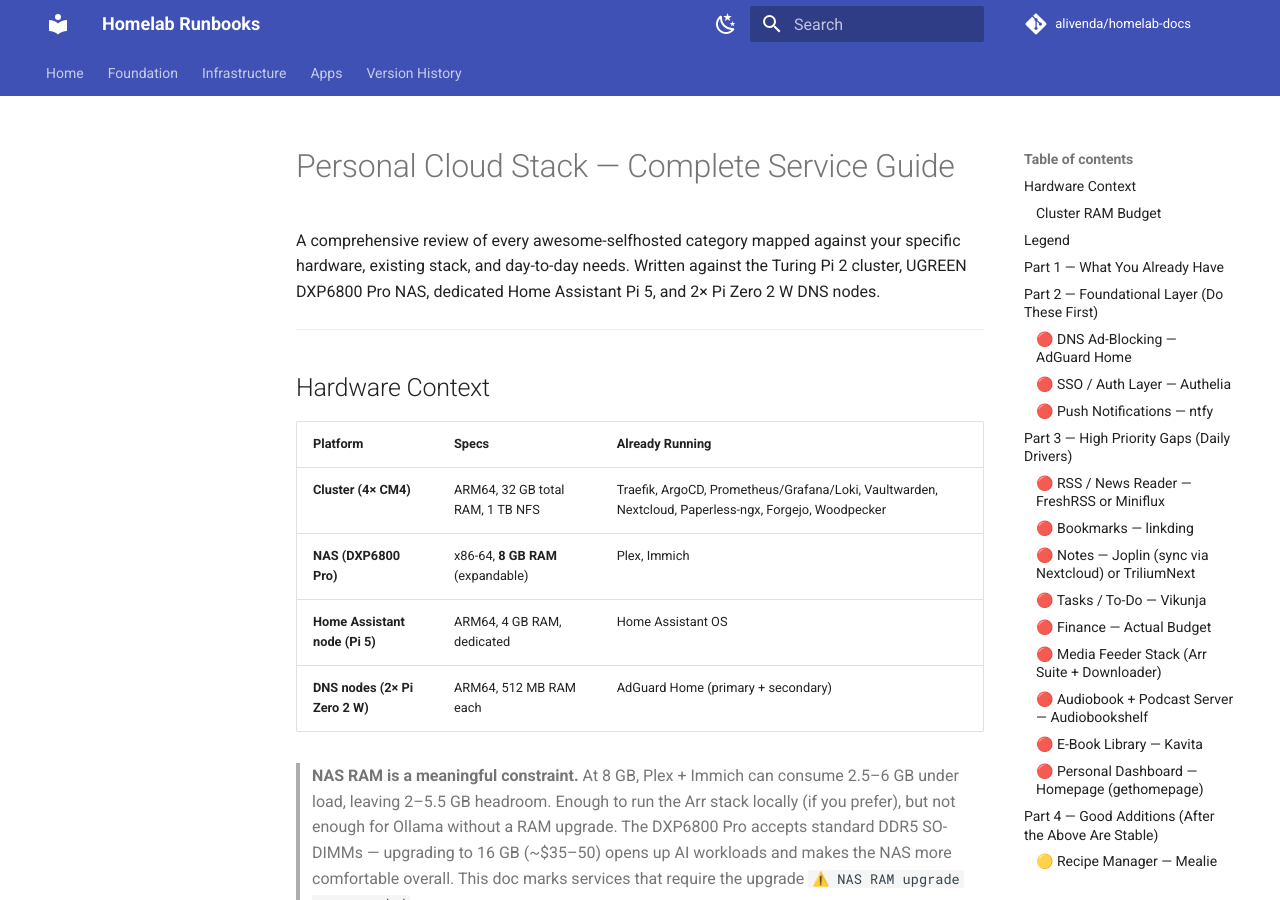
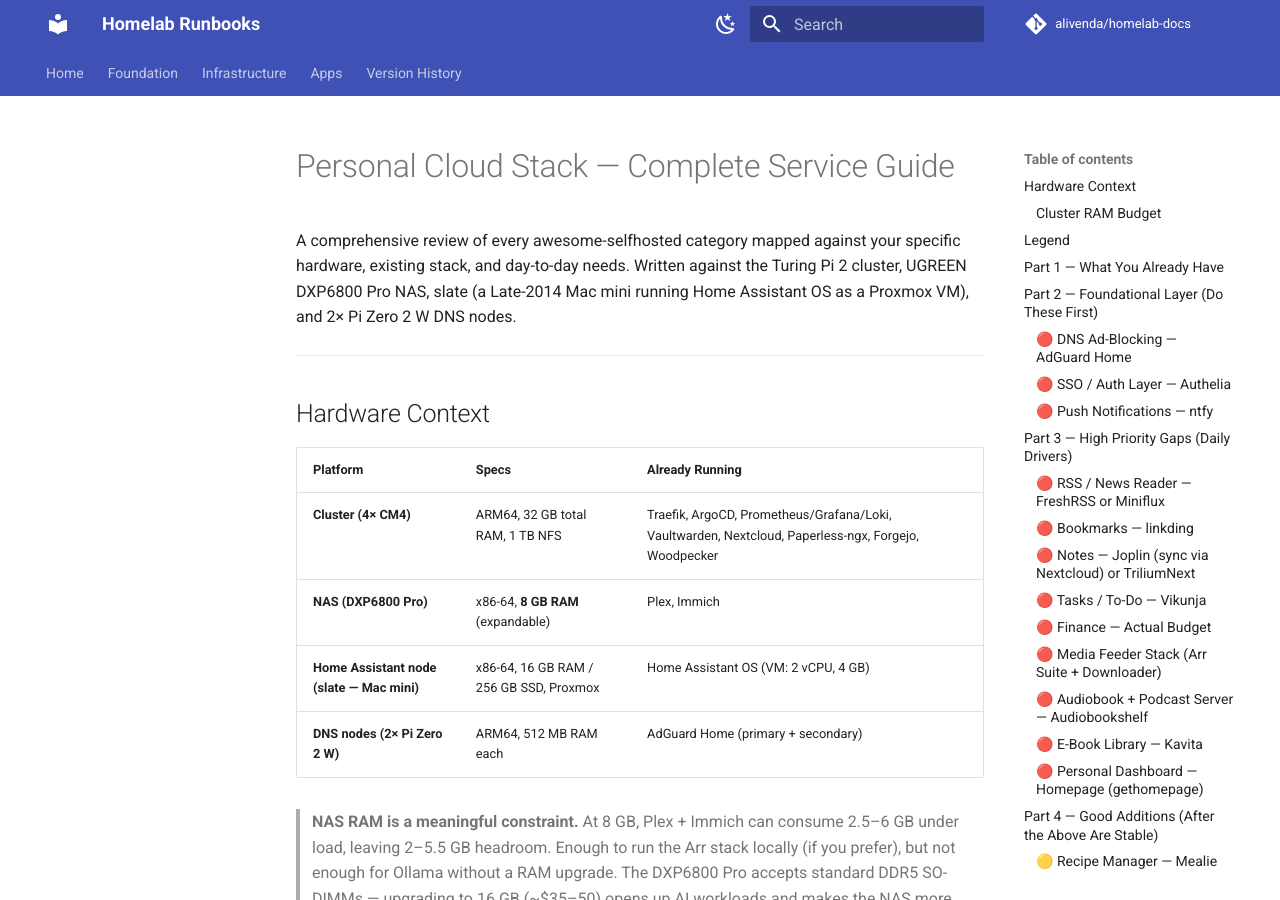
Before and after one commit to alivenda/homelab-docs, an MkDocs documentation site: the page built from docs/personal-cloud-stack.md, in a window 1280 px wide and 900 px high. Built offline with MkDocs 1.6.1 and Material for MkDocs 9.7.7, drawn with Linux system fonts in a browser that asks for light colours; comment, search, counter and statistics services are not loaded; some of the changed text lies outside the part shown.

Commit message:
docs: sync HA host inventory to slate (Mac mini/Proxmox)
R16 already documents Home Assistant on slate (a Late-2014 Mac mini
running HAOS as a Proxmox VM), but the hardware inventory still listed a
Raspberry Pi 5. Update the R0 shopping list, the index target build +
runbook map, and the personal-cloud-stack hardware table and service map.

```diff
--- a/docs/personal-cloud-stack.md
+++ b/docs/personal-cloud-stack.md
@@ -1,6 +1,6 @@
 # Personal Cloud Stack — Complete Service Guide
 
-A comprehensive review of every awesome-selfhosted category mapped against your specific hardware, existing stack, and day-to-day needs. Written against the Turing Pi 2 cluster, UGREEN DXP6800 Pro NAS, dedicated Home Assistant Pi 5, and 2× Pi Zero 2 W DNS nodes.
+A comprehensive review of every awesome-selfhosted category mapped against your specific hardware, existing stack, and day-to-day needs. Written against the Turing Pi 2 cluster, UGREEN DXP6800 Pro NAS, slate (a Late-2014 Mac mini running Home Assistant OS as a Proxmox VM), and 2× Pi Zero 2 W DNS nodes.
 
 ---
 
@@ -10,7 +10,7 @@ A comprehensive review of every awesome-selfhosted category mapped against your
 |----------|-------|-----------------|
 | **Cluster (4× CM4)** | ARM64, 32 GB total RAM, 1 TB NFS | Traefik, ArgoCD, Prometheus/Grafana/Loki, Vaultwarden, Nextcloud, Paperless-ngx, Forgejo, Woodpecker |
 | **NAS (DXP6800 Pro)** | x86-64, **8 GB RAM** (expandable) | Plex, Immich |
-| **Home Assistant node (Pi 5)** | ARM64, 4 GB RAM, dedicated | Home Assistant OS |
+| **Home Assistant node (slate — Mac mini)** | x86-64, 16 GB RAM / 256 GB SSD, Proxmox | Home Assistant OS (VM: 2 vCPU, 4 GB) |
 | **DNS nodes (2× Pi Zero 2 W)** | ARM64, 512 MB RAM each | AdGuard Home (primary + secondary) |
 
 > **NAS RAM is a meaningful constraint.** At 8 GB, Plex + Immich can consume 2.5–6 GB under load, leaving 2–5.5 GB headroom. Enough to run the Arr stack locally (if you prefer), but not enough for Ollama without a RAM upgrade. The DXP6800 Pro accepts standard DDR5 SO-DIMMs — upgrading to 16 GB (~$35–50) opens up AI workloads and makes the NAS more comfortable overall. This doc marks services that require the upgrade `⚠️ NAS RAM upgrade recommended`.
@@ -55,7 +55,7 @@ Headroom is comfortable. OCR (Paperless) and CI builds (Woodpecker) are still th
 | File sync + Calendar + Contacts | Nextcloud ✅ | R13; also covers Notes app, Bookmarks app, Collabora |
 | Document archive | Paperless-ngx ✅ | R14 |
 | Photo/video library | Immich ✅ | R15 (NAS) |
-| Smart home hub | Home Assistant ✅ | R16 (dedicated Pi 5, Home Assistant OS) |
+| Smart home hub | Home Assistant ✅ | R16 (slate — Mac mini / Proxmox VM, Home Assistant OS) |
 | Password manager + TOTP | Vaultwarden ✅ | R7; also generates 2FA codes natively — no separate app needed. If you want strict separation between passwords and 2FA, [2FAuth](https://2fauth.app) is the self-hosted option. |
 | Media streaming | Plex ✅ | NAS |
 | Music streaming | Plex ✅ | NAS — Plex Media Server serves audio; Plexamp is the client player, not a separate daemon |
```
Also changed, not shown: docs/00-prerequisites.md (+1 -1 lines), docs/index.md (+2 -2 lines).
